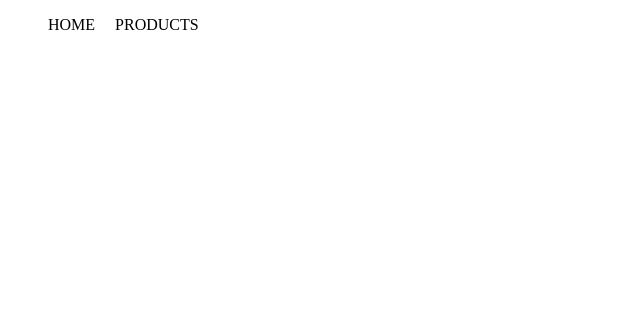
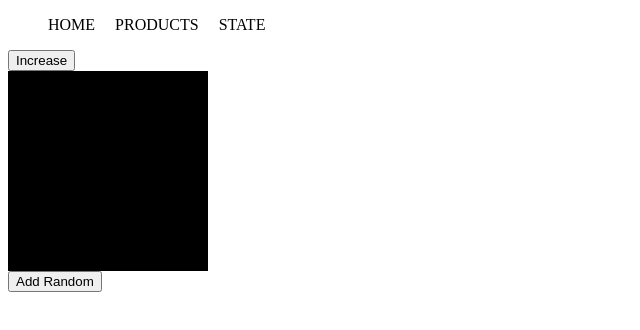
Before and after one commit to gmselif/TechcareerErciyesBootcamp, a React (Create React App) app in the folder Projects/react-project-1/: page /State in a window 1280 px wide. Before the commit this address had no page. Shown: the top 330 px of the page, without its empty margins (0-640 px from the left). Built offline with nearby package versions, Linux system fonts and the light colour scheme.

Commit message:
State page

```diff
--- a/Projects/react-project-1/src/App.js
+++ b/Projects/react-project-1/src/App.js
@@ -10,6 +10,7 @@ import TemplateFooter from "./Template/templateFooter"
 import { Routes, Route, Link } from "react-router-dom";
 import Home from "./Pages/Home";
 import Products from "./Pages/Products";
+import State from "./Pages/State";
 import ProductDetail from "./Pages/ProductDetail";
 
 function App() {
@@ -23,11 +24,13 @@ function App() {
       <ul style={{display: "flex", flexDirection: "row", columnGap: "20px", listStyleType: "none"}}>
         <li><Link to="/" style={{textDecoration: "none", textTransform: "uppercase", color: "#000"}}>Home</Link></li>
         <li><Link to="/Products" style={{textDecoration: "none", textTransform: "uppercase", color: "#000"}}>Products</Link></li>
+        <li><Link to="/State" style={{textDecoration: "none", textTransform: "uppercase", color: "#000"}}>State</Link></li>
       </ul>
 
       <Routes>
         <Route path="/" element={<Home></Home>}></Route>
         <Route path="/Products" element={<Products></Products>}></Route>
+        <Route path="/State" element={<State></State>}></Route>
         <Route path="/Products/:id" element={<ProductDetail />}></Route>
       </Routes>
     </div>
--- a/Projects/react-project-1/src/Pages/Home/index.js
+++ b/Projects/react-project-1/src/Pages/Home/index.js
@@ -1,36 +1,11 @@
 import React, { useState } from 'react'
 
 function Home() {
-  var [counter, setCounter] = useState(200 + "px");
-  var [randNumbers, SetRandNumbers] = useState([]);
 
-  const handleIncrese = () => {
-    var number = Number(counter.slice(0, counter.indexOf("p")));
-    number = number + 100;
-    setCounter(number + "px")
-  }
-
-  const handleAddRandom = () => {
-    var rand = Math.floor(Math.random()*99+1);
-    if (!randNumbers.includes(rand)) {
-      SetRandNumbers([...randNumbers, rand]);
-    }
-  }
 
   return (
     <div>
-      <div>
-        <button onClick={handleIncrese}>Increase</button>
-        <div style={{ width: counter, height: counter, backgroundColor: "black" }}></div>
-      </div>
-      <div>
-        <button onClick={handleAddRandom}>Add Random</button>
-        <ul>
-          {randNumbers.map((item, key) => {
-            return <li key={key}>{item}</li>
-          })}
-        </ul>
-      </div>
+      Home
     </div>
   )
 }
--- /dev/null
+++ b/Projects/react-project-1/src/Pages/State/index.js
@@ -0,0 +1,38 @@
+import React, {useState} from 'react'
+
+function State() {
+  var [counter, setCounter] = useState(200 + "px");
+  var [randNumbers, SetRandNumbers] = useState([]);
+
+  const handleIncrese = () => {
+    var number = Number(counter.slice(0, counter.indexOf("p")));
+    number = number + 100;
+    setCounter(number + "px")
+  }
+
+  const handleAddRandom = () => {
+    var rand = Math.floor(Math.random() * 99 + 1);
+    if (!randNumbers.includes(rand)) {
+      SetRandNumbers([...randNumbers, rand]);
+    }
+  }
+
+  return (
+    <div>
+      <div>
+        <button onClick={handleIncrese}>Increase</button>
+        <div style={{ width: counter, height: counter, backgroundColor: "black" }}></div>
+      </div>
+      <div>
+        <button onClick={handleAddRandom}>Add Random</button>
+        <ul>
+          {randNumbers.map((item, key) => {
+            return <li key={key}>{item}</li>
+          })}
+        </ul>
+      </div>
+    </div>
+  )
+}
+
+export default State
```
Also changed, not shown: Projects/react-project-1/src/Pages/About/index.jsx (deleted, +0 -9 lines).
